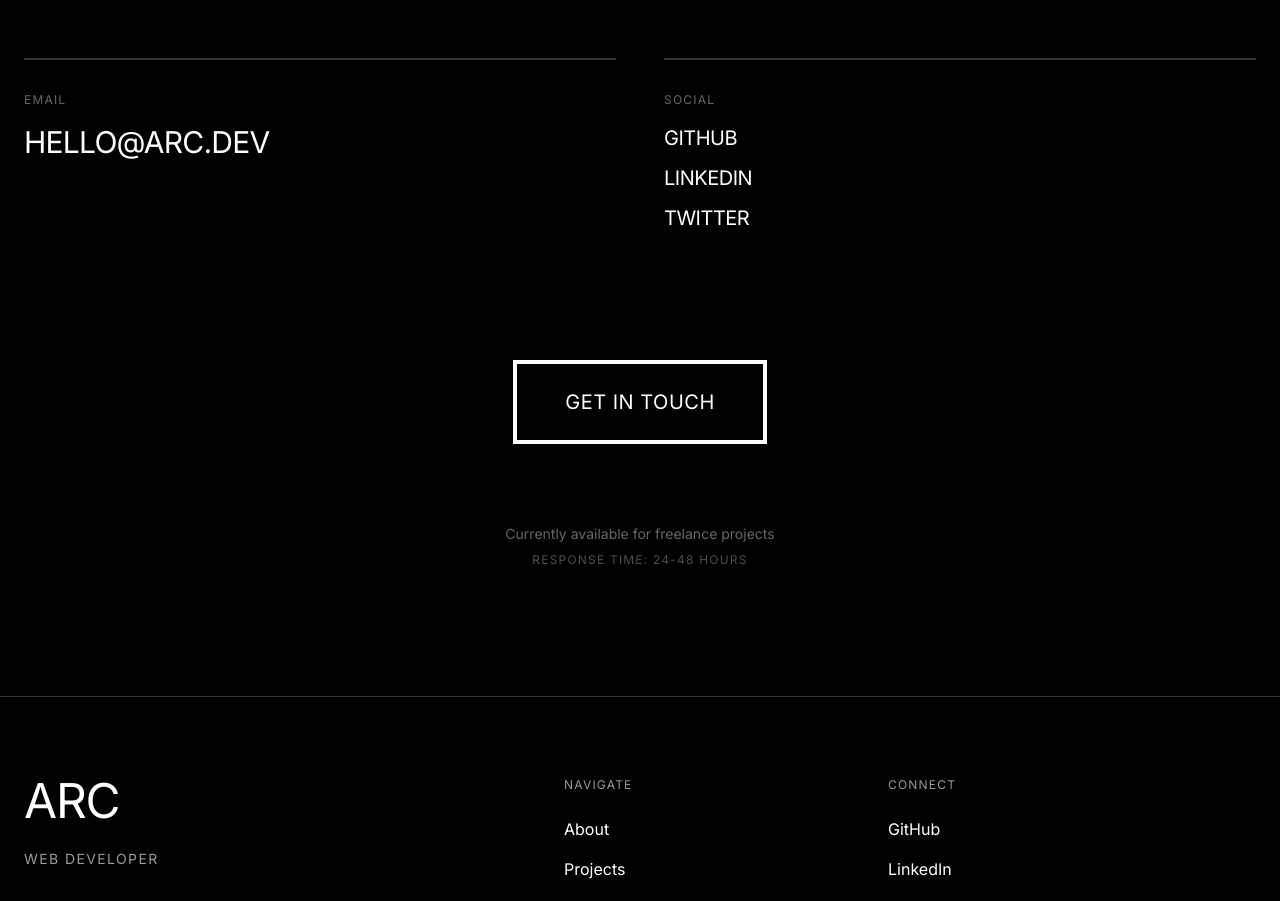
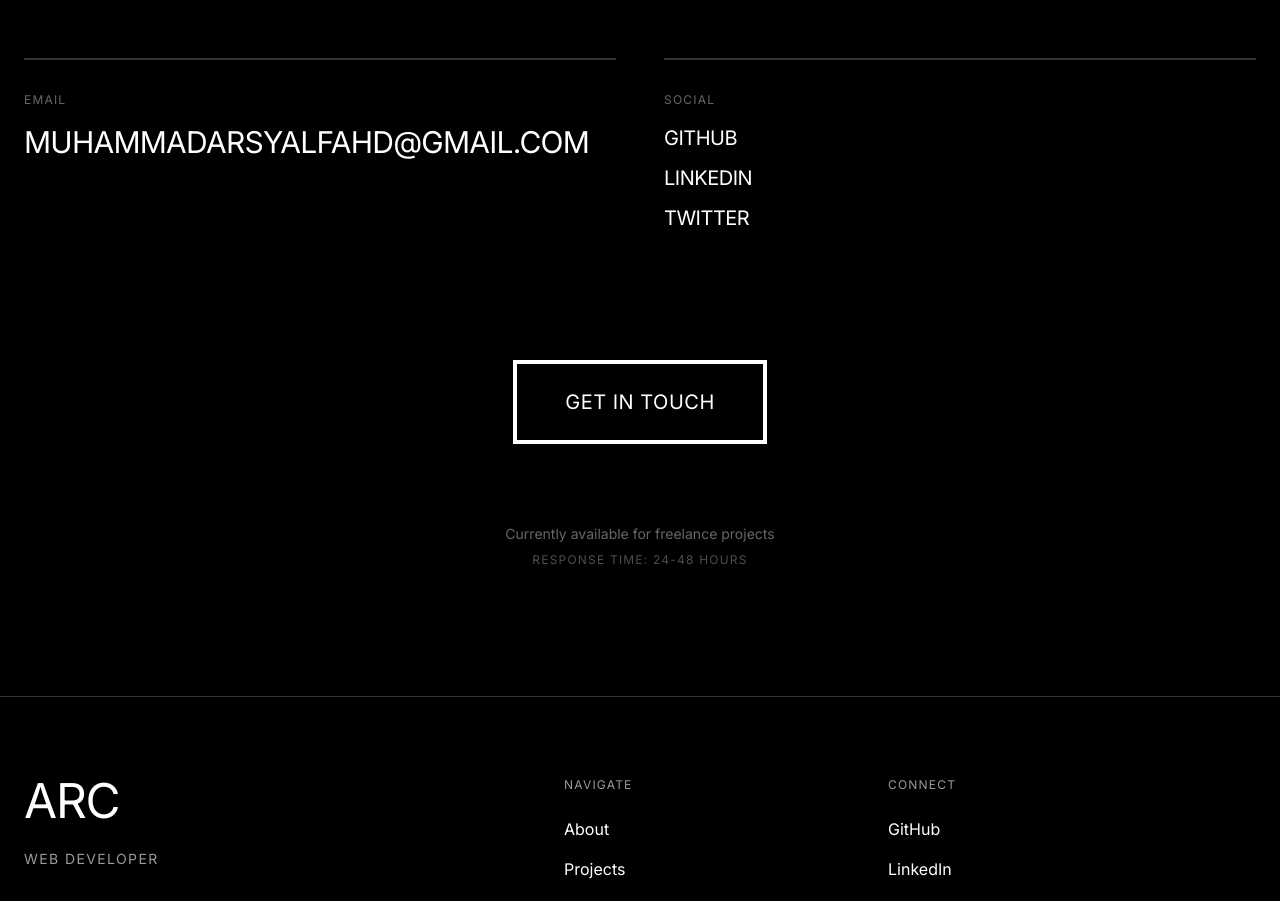
Before and after one commit to mhmmdarsy/arc-porto, a React (Vite) app: page / in a window 1280 px wide. Shown: the part 7340-8241 px from the top of the page. Built offline with nearby package versions, Linux system fonts and the light colour scheme.

Commit message:
refactor: update contact information and links in ContactSection component

```diff
--- a/src/components/ContactSection.tsx
+++ b/src/components/ContactSection.tsx
@@ -48,7 +48,7 @@ export function ContactSection() {
               href="mailto:hello@arc.dev"
               className="text-2xl md:text-3xl uppercase tracking-tight hover:opacity-60 transition-opacity inline-block"
             >
-              hello@arc.dev
+              muhammadarsyalfahd@gmail.com
             </a>
           </div>
 
@@ -63,7 +63,7 @@ export function ContactSection() {
             </p>
             <div className="space-y-3">
               <a
-                href="https://github.com"
+                href="https://github.com/mhmmdarsy"
                 target="_blank"
                 rel="noopener noreferrer"
                 className="text-xl uppercase tracking-tight hover:opacity-60 transition-opacity block"
@@ -71,7 +71,7 @@ export function ContactSection() {
                 GitHub
               </a>
               <a
-                href="https://linkedin.com"
+                href="https://www.linkedin.com/in/mhmdarsy/"
                 target="_blank"
                 rel="noopener noreferrer"
                 className="text-xl uppercase tracking-tight hover:opacity-60 transition-opacity block"
@@ -93,7 +93,7 @@ export function ContactSection() {
         {/* CTA Button */}
         <div className="text-center pt-12">
           <a
-            href="mailto:hello@arc.dev"
+            href="mailto:muhammadarsyalfahd@gmail.com"
             className={`inline-block border-4 px-12 py-6 text-xl uppercase tracking-wide transition-all hover:scale-105 ${
               isDark
                 ? 'border-white text-white hover:bg-white hover:text-black'
```
